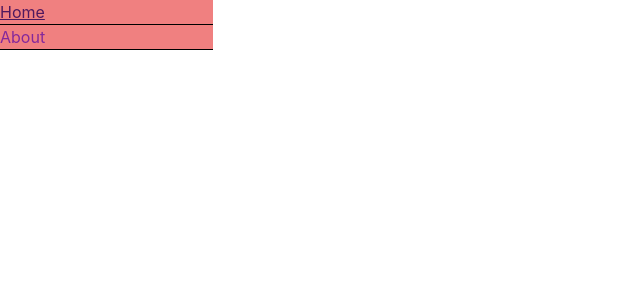
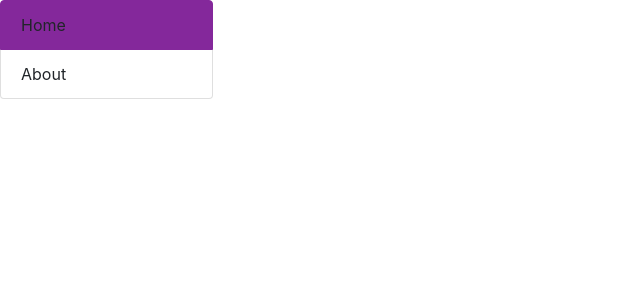
Before and after one commit to BigRiceEater/burgershop-dashboard, a React (Create React App) app: page / in a window 1280 px wide. Shown: the top 300 px of the page, without its empty margins (0-640 px from the left). Built offline with nearby package versions, Linux system fonts and the light colour scheme.

Commit message:
Add basic list group menu

```diff
--- a/src/components/menu/SideMenu.jsx
+++ b/src/components/menu/SideMenu.jsx
@@ -1,27 +1,37 @@
 import React, { Component } from 'react';
 import { Link } from 'react-router-dom';
-import { Nav, NavItem } from 'reactstrap';
+import { ListGroup, ListGroupItem } from 'reactstrap';
 
 class SideMenu extends Component {
   state = {
-    menu: [{ to: '/', label: 'Home' }, { to: '/about', label: 'About' }]
+    selectedMenuKey: 'home',
+    menu: [
+      { to: '/', label: 'Home', key: 'home' },
+      { to: '/about', label: 'About', key: 'about' }
+    ]
   };
 
-  createMenuItem = ({ to, label }) => (
-    <NavItem key={label}>
-      <Link to={to}>
-        <div style={{ width: '100%', borderBottom: '1px black solid' }}>
-          {label}
-        </div>
-      </Link>
-    </NavItem>
-  );
+  handleMenuClick = key => this.setState({ selectedMenuKey: key });
+
+  createMenuItem = item => {
+    const { label, key } = item || {};
+    return (
+      <ListGroupItem
+        key={key}
+        tag='a'
+        action
+        active={key === this.state.selectedMenuKey}
+        onClick={() => this.handleMenuClick(key)}
+      >
+        {/* <Link to={to}>{label}</Link> */}
+        {label}
+      </ListGroupItem>
+    );
+  };
 
   render() {
     return (
-      <Nav vertical pills style={{ backgroundColor: 'lightcoral' }}>
-        {this.state.menu.map((m) => this.createMenuItem(m))}
-      </Nav>
+      <ListGroup>{this.state.menu.map(m => this.createMenuItem(m))}</ListGroup>
     );
   }
 }
```
